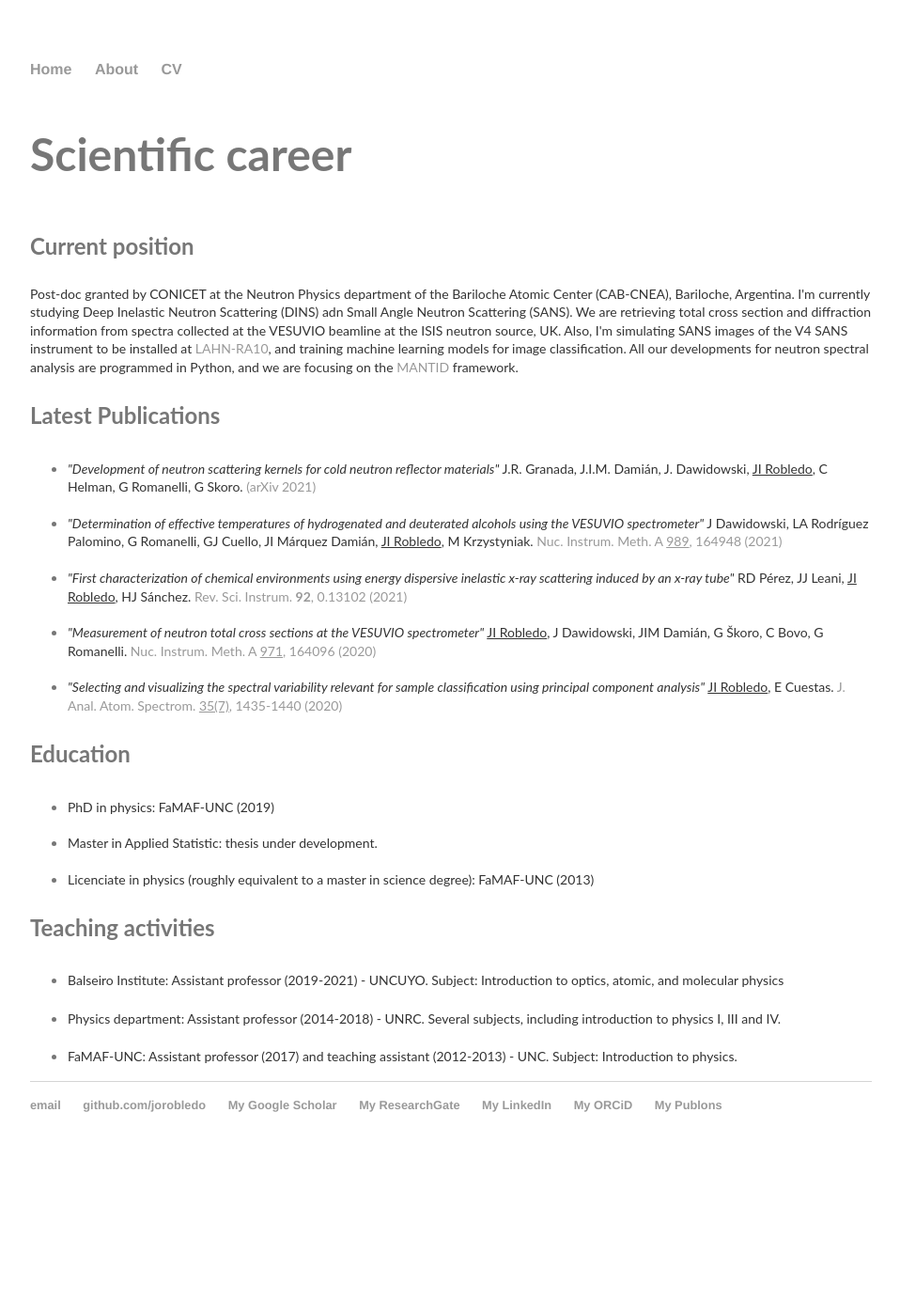
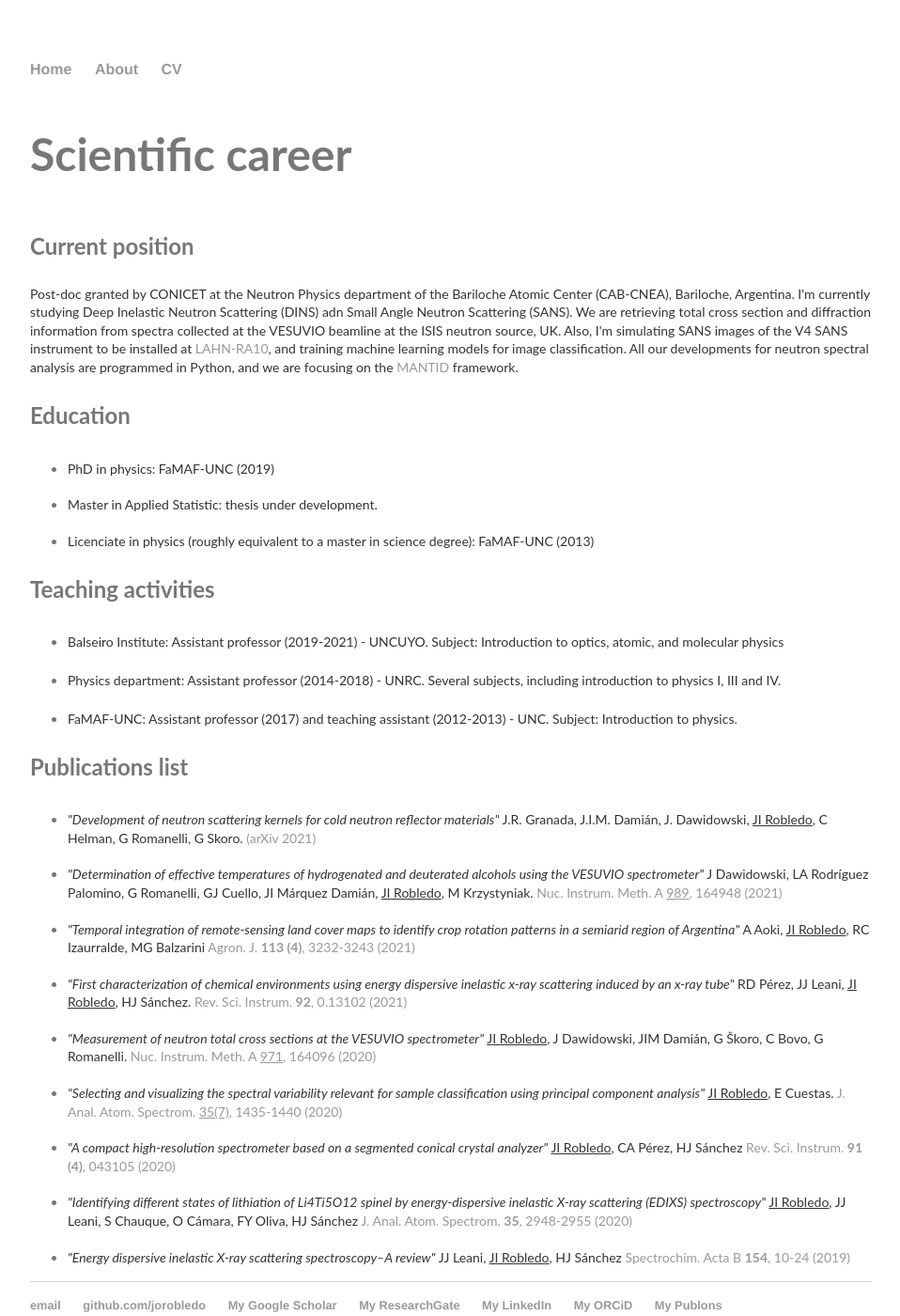
Before and after one commit to jorobledo/jorobledo.github.io, a Jekyll site: the page built from cv/index.html, in a window 1280 px wide. Shown: the whole page at 94% size, without its empty margins (160-1118 px from the left). Built offline with Jekyll 4.4.1, drawn with Linux system fonts in a browser that asks for light colours; before the commit the page ends 1187 px from its top, so only the background shows below that.

Commit message:
new papers

```diff
--- a/cv/index.html
+++ b/cv/index.html
@@ -15,7 +15,46 @@ title: CV
 			<a href="https://www.lahn.cnea.gov.ar/">LAHN-RA10</a>, and training machine
 			learning models for image classification. All our developments for neutron spectral analysis are programmed in Python, and we are
 			focusing on the <a href="https://www.mantidproject.org/">MANTID</a> framework. </p>
-		<h2>Latest Publications</h2>
+
+			<h2>Education</h2>
+			<ul>
+				<li><p style="font-size: 14px;">
+					PhD in physics: FaMAF-UNC (2019)
+				</p></li>
+
+				<li><p style="font-size: 14px;">
+					Master in Applied Statistic: thesis under development.
+				</p></li>
+
+				<li><p style="font-size: 14px;">
+					Licenciate in physics (roughly equivalent to a master in science degree): FaMAF-UNC (2013)
+				</p></li>
+
+			</ul>
+			<h2>Teaching activities</h2>
+			<ul>
+				<li>
+					<p style="font-size: 14px;">
+						Balseiro Institute: Assistant professor (2019-2021) - UNCUYO. Subject: Introduction to optics, atomic, and molecular physics
+					</p>
+				</li>
+			</ul>
+			<ul>
+				<li>
+					<p style="font-size: 14px;">
+						Physics department: Assistant professor (2014-2018) - UNRC. Several subjects, including introduction to physics I, III and IV.
+					</p>
+				</li>
+			</ul>
+			<ul>
+				<li>
+					<p style="font-size: 14px;">
+						FaMAF-UNC: Assistant professor (2017) and teaching assistant (2012-2013) - UNC. Subject: Introduction to physics.
+					</p>
+				</li>
+			</ul>
+
+			<h2>Publications list</h2>
 		<ul>
 		    <li><p style="font-size:14px">
 				<i>"Development of neutron scattering kernels for cold neutron reflector materials"</i> J.R. Granada, J.I.M. Damián, J. Dawidowski,
@@ -26,6 +65,12 @@ title: CV
 				<i>"Determination of effective temperatures of hydrogenated and deuterated alcohols using the VESUVIO spectrometer"</i>
 				 J Dawidowski, LA Rodríguez Palomino, G Romanelli, GJ Cuello, JI Márquez Damián, <u>JI Robledo</u>, M Krzystyniak.
 				  <a href="https://doi.org/10.1016/j.nima.2020.164948"> Nuc. Instrum. Meth. A <u>989</u>, 164948 (2021)</a>
+			</p></li>
+
+			<li><p style="font-size:14px">
+				<i>"Temporal integration of remote‐sensing land cover maps to identify crop rotation patterns in a semiarid region of Argentina"</i>
+				A Aoki, <u>JI Robledo</u>, RC Izaurralde, MG Balzarini
+				<a href="https://doi.org/10.1002/agj2.20758"> Agron. J. <b>113 (4)</b>, 3232-3243 (2021)</a>
 			</p></li>
 
 			<li><p style="font-size:14px">
@@ -45,45 +90,27 @@ title: CV
 				<u>JI Robledo</u>, E Cuestas.
 				<a href="https://doi.org/10.1039/D0JA00148A"> J. Anal. Atom. Spectrom. <u>35(7)</u>, 1435-1440 (2020)</a>
 			</p></li>
-		</ul>
 
-		<h2>Education</h2>
-		<ul>
-			<li><p style="font-size: 14px;">
-				PhD in physics: FaMAF-UNC (2019)
+			<li><p style="font-size:14px">
+				<i>"A compact high-resolution spectrometer based on a segmented conical crystal analyzer"</i>
+				<u>JI Robledo</u>, CA Pérez, HJ Sánchez
+				<a href="https://doi.org/10.1063/1.5141758"> Rev. Sci. Instrum. <b>91 (4)</b>, 043105 (2020)</a>
 			</p></li>
 
-			<li><p style="font-size: 14px;">
-				Master in Applied Statistic: thesis under development.
+			<li><p style="font-size:14px">
+				<i>"Identifying different states of lithiation of Li4Ti5O12 spinel by energy-dispersive inelastic X-ray scattering (EDIXS) spectroscopy"</i>
+				<u>JI Robledo</u>, JJ Leani, S Chauque, O Cámara, FY Oliva, HJ Sánchez
+				<a href="https://doi.org/10.1039/D0JA00402B"> J. Anal. Atom. Spectrom. <b>35</b>, 2948-2955 (2020)</a>
 			</p></li>
 
-			<li><p style="font-size: 14px;">
-				Licenciate in physics (roughly equivalent to a master in science degree): FaMAF-UNC (2013)
+			<li><p style="font-size:14px">
+				<i>"Energy dispersive inelastic X-ray scattering spectroscopy–A review"</i>
+				JJ Leani, <u>JI Robledo</u>, HJ Sánchez
+				<a href="https://doi.org/10.1016/j.sab.2019.02.003"> Spectrochim. Acta B <b>154</b>, 10-24 (2019)</a>
 			</p></li>
 
 		</ul>
-		<h2>Teaching activities</h2>
-		<ul>
-			<li>
-				<p style="font-size: 14px;">
-					Balseiro Institute: Assistant professor (2019-2021) - UNCUYO. Subject: Introduction to optics, atomic, and molecular physics
-				</p>
-			</li>
-		</ul>
-		<ul>
-			<li>
-				<p style="font-size: 14px;">
-					Physics department: Assistant professor (2014-2018) - UNRC. Several subjects, including introduction to physics I, III and IV.
-				</p>
-			</li>
-		</ul>
-		<ul>
-			<li>
-				<p style="font-size: 14px;">
-					FaMAF-UNC: Assistant professor (2017) and teaching assistant (2012-2013) - UNC. Subject: Introduction to physics.
-				</p>
-			</li>
-		</ul>
+
 	</div>
 
 
```
